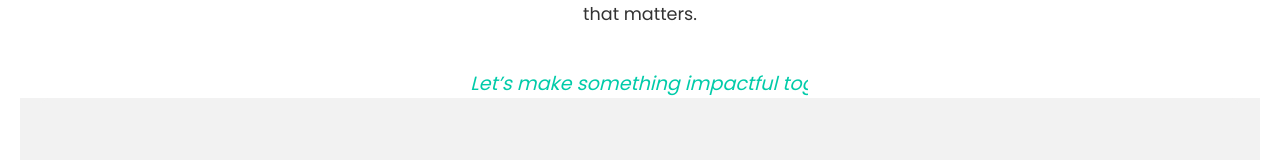
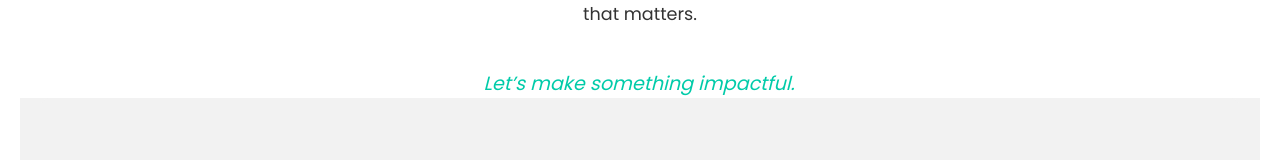
Before and after one commit to ElleLynn08/elle-lynn-portfolio, a React (Create React App) app: page /contact in a window 1280 px wide. Shown: the part 271-431 px from the top of the page. Built offline with nearby package versions, Linux system fonts and the light colour scheme.

Commit message:
updated typewriter on contact page

```diff
--- a/src/pages/Contact.js
+++ b/src/pages/Contact.js
@@ -10,7 +10,7 @@ function Contact() {
       </p>
 
       <p className="signature-typewriter">
-        <em>Let’s make something impactful together.</em>
+        <em>Let’s make something impactful.</em>
       </p>
     </div>
   );
```
